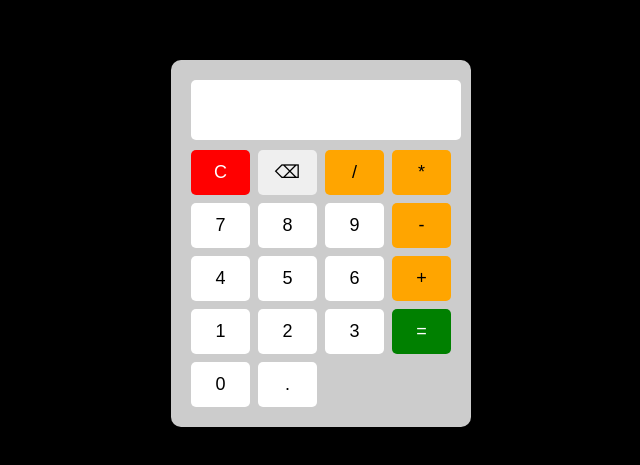
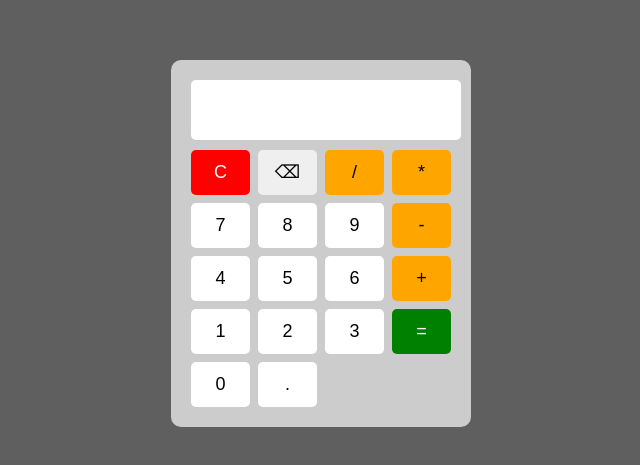
Before and after one commit to GustavoSales2001/calc_JS, a plain HTML site: page index.html in a window 1280 px wide. Shown: the part 165-630 px from the top of the page, without its empty margins (319-959 px from the left). Drawn offline with Linux system fonts and the light colour scheme.

Commit message:
Update index.html

```diff
--- a/index.html
+++ b/index.html
@@ -9,7 +9,7 @@
             justify-content: center;
             align-items: center;
             height: 100vh;
-            background: black;
+            background: rgb(95, 95, 95);
             font-family: Arial, sans-serif;
         }
 
@@ -125,4 +125,5 @@
 </script>
 
 </body>
+
 </html>
```
